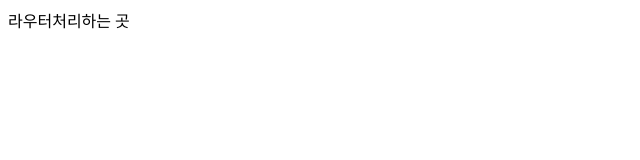
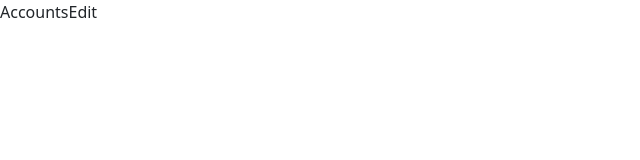
Before and after one commit to Inssagram-CloneCode/FE, a React (Create React App) app: page /accounts/edit in a window 1280 px wide. Shown: the top 160 px of the page, without its empty margins (0-640 px from the left). Built offline with nearby package versions, Linux system fonts and the light colour scheme.

Commit message:
Chore: outline of project

```diff
--- a/public/index.html
+++ b/public/index.html
@@ -24,6 +24,18 @@
       work correctly both with client-side routing and a non-root public URL.
       Learn how to configure a non-root public URL by running `npm run build`.
     -->
+     <!-- bootstrap css cdn add -->
+     <link
+     rel="stylesheet"
+     href="https://cdn.jsdelivr.net/npm/bootstrap@5.2.0-beta1/dist/css/bootstrap.min.css"
+     integrity="sha384-0evHe/X+R7YkIZDRvuzKMRqM+OrBnVFBL6DOitfPri4tjfHxaWutUpFmBp4vmVor"
+     crossorigin="anonymous"
+   />
+   <!-- Material Icon add -->
+   <link
+     href="https://fonts.googleapis.com/icon?family=Material+Icons"
+     rel="stylesheet"
+   />
     <title>React App</title>
   </head>
   <body>
--- a/src/App.js
+++ b/src/App.js
@@ -1,11 +1,21 @@
 import React from 'react';
+import { BrowserRouter, Route, Routes } from 'react-router-dom';
+import AccountsEdit from './pages/AccountsEdit';
+import MainPage from './pages/MainPage';
+import MyPage from './pages/MyPage';
 
 
+// insta 주소와 유사하게 주소 지정하려함
 function App() {
   return (
-    <div className="App">
-      라우터처리하는 곳
-    </div>
+    <BrowserRouter>
+    <Routes>
+      <Route exact path ='/' element={<MainPage/>}/>
+      <Route path='/mypage/:userId' element={<MyPage/>}/>
+      <Route path='/accounts/edit' element={<AccountsEdit/>}/>
+
+    </Routes>
+    </BrowserRouter>
   );
 }
 
--- a/src/pages/AccountsEdit.js
+++ b/src/pages/AccountsEdit.js
@@ -0,0 +1,9 @@
+import React from 'react'
+
+function AccountsEdit() {
+  return (
+    <div>AccountsEdit</div>
+  )
+}
+
+export default AccountsEdit
--- a/src/pages/MainPage.js
+++ b/src/pages/MainPage.js
@@ -0,0 +1,14 @@
+import React from 'react'
+import MainCard from '../components/MainCard'
+
+const MainPage = () => {
+  return (
+    <div>
+      <MainCard/>
+
+    </div>
+
+  )
+}
+
+export default MainPage
--- a/src/pages/MyPage.js
+++ b/src/pages/MyPage.js
@@ -0,0 +1,9 @@
+import React from 'react'
+
+function MyPage() {
+  return (
+    <div>MyPage</div>
+  )
+}
+
+export default MyPage
```
